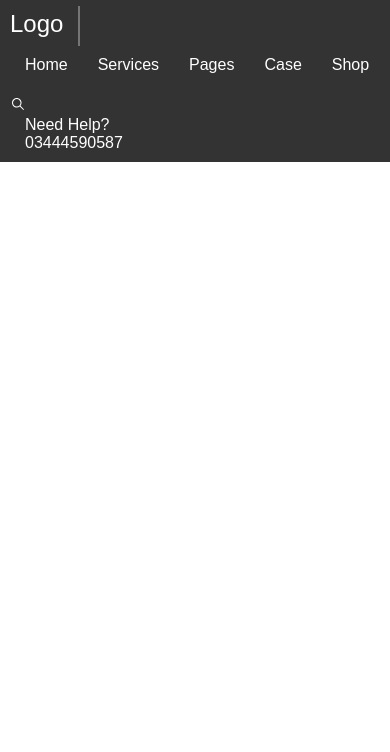
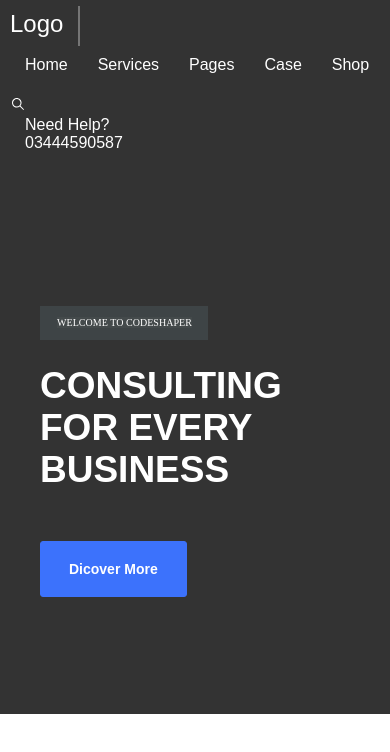
Before and after one commit to aainjutt/Frontend-test, a React (Create React App) app: page / in a window 390 px wide. Shown: the top 752 px of the page. Built offline with nearby package versions, Linux system fonts and the light colour scheme; some icons are missing.

Commit message:
Add a section Task

```diff
--- a/src/App.js
+++ b/src/App.js
@@ -1,11 +1,13 @@
 import logo from './logo.svg';
 import './App.css';
 import Header from './components/Header';
+import Section from './components/Section';
 
 function App() {
   return (
    <div>
     <Header/>
+    <Section/>
    </div>
   );
 }
--- /dev/null
+++ b/src/components/Section.css
@@ -0,0 +1,112 @@
+
+
+
+.Section-container {
+    background-color: #333;
+    height: 552px;
+    width: 100vw;
+}
+
+.text-container {
+    float: left;
+    position: relative;
+    top: 144px;
+    left: 91px;
+}
+.text-child{
+    background: #444a4b;
+    font-family: Jost;
+    font-size: 18px;
+    font-weight: 500;
+    line-height: 33px;
+    letter-spacing: 0.041999999433755875px;
+    text-align: left;
+    color: white;
+    margin-left: 7px;
+    /* margin-bottom: 391px;*/
+}
+.text {
+    width: 257px;
+    height: 36px;
+    top: 273px;
+    left: 221px;
+    background: #434B4DBD;
+    /* margin-bottom: 391px; */
+}
+.text-2 {
+    color: white;
+    font-size: 58px;
+    margin-left: 0px;
+    font-weight:bold;
+}
+
+.text-3 {
+    color: rgb(168, 178, 209);
+    font-size: 80px;
+    line-height: 0.9;
+    margin-left: 0px;
+    font-weight: bold;
+
+}
+
+
+.btn {
+    margin-left:0px;
+    color:white;
+    background-color: #3c72fc;
+    border: 1px solid #3c72fc;
+    border-radius: 3px;
+    padding: 1.25rem 1.75rem;
+    font-size: 14px;
+
+    line-height: 1;
+    text-decoration: none;
+    font-weight: bold;
+
+}
+
+.btn:hover {
+    color: white;
+
+
+    transition: all 0.25s cubic-bezier(0.645, 0.045, 0.355, 1) 0s;
+    text-decoration: none;
+    cursor: pointer;
+}
+@media only screen and (max-width: 767px) {
+    .Section-container{
+        background-color: #333;
+        height: 552px;
+        width: 100vw;
+    }
+    .text-container {
+        text-align: left;
+        left: 40px;
+    }
+
+    .text {
+        height: 34px;
+        width: 168px;
+        font-size: 16px;
+        margin-left: 0px;
+    }
+    .text-child{
+        margin-left: 17px;
+        font-size: 10px;
+    }
+
+
+
+    .text-2,
+    .text-3 {
+        font-size: 37px;
+        margin-left: 0px;
+    }
+
+    .paragraph {
+        margin-top: 53px;
+        margin-left: 0px;
+        line-height: 26px;
+        font-size: 15px;
+    }
+}
--- /dev/null
+++ b/src/components/Section.js
@@ -0,0 +1,25 @@
+import React from 'react'
+import './Section.css'
+function Section() {
+  return (
+    <main className='main-container'>
+    <div className='Section-container'>
+      <div className='text-container'>
+        <div className='text'>
+        <span className='text-child' > WELCOME TO CODESHAPER</span>
+        </div>
+        <h1 className='text-2'>CONSULTING<br/>FOR EVERY <br/>BUSINESS</h1>
+
+ <div style={{ transitionDelay: '500ms', marginTop: '50px' }}>
+
+    <button className='btn' type='submitt'>Dicover More</button>
+ </div>
+      </div>
+
+    </div>
+  </main>
+
+  )
+}
+
+export default Section
```
